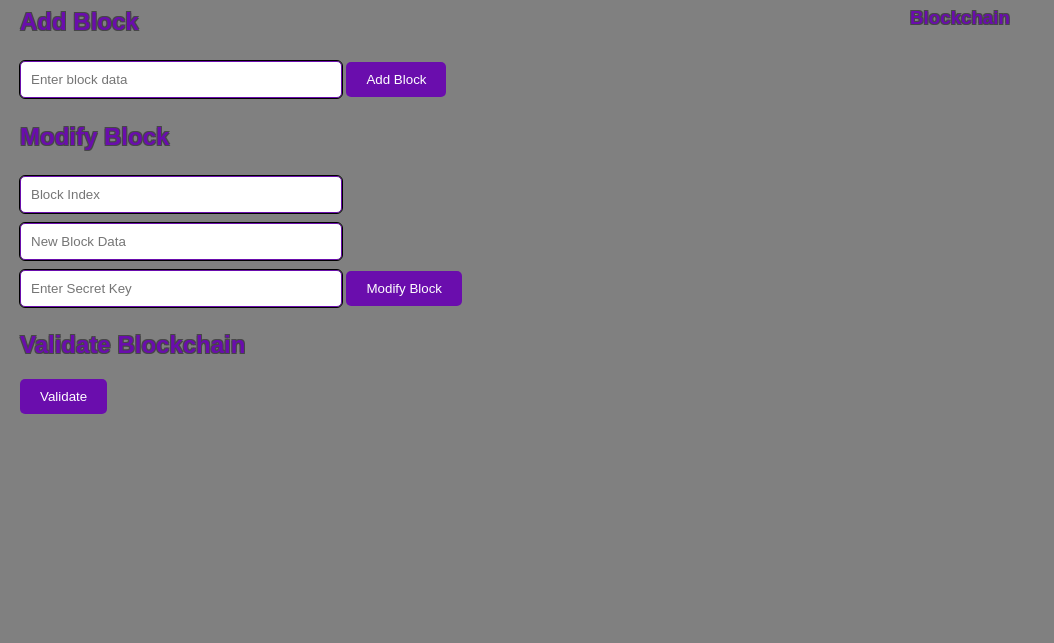
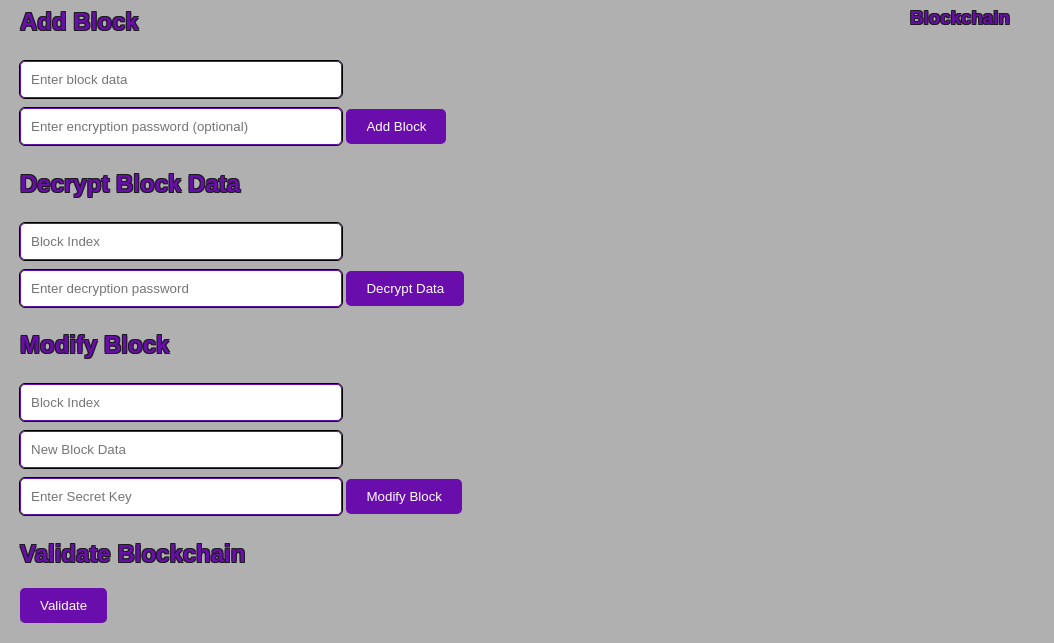
Before and after one commit to Anfex43/Muta-block, an Electron app: page index.html in a window 1440 px wide. Shown: the part 161-804 px from the top of the page, without its empty margins (0-1054 px from the left). Drawn offline with Linux system fonts and the light colour scheme; no server answers.

Commit message:
Updated UI to include the relevant sections for data encryption. Changed some of the colouring as it didnt look right

```diff
--- a/index.html
+++ b/index.html
@@ -20,7 +20,7 @@
         body {
             font-family: Arial, sans-serif;
             margin: 20px;
-            background-color: grey;
+            background-color: rgb(176, 176, 176);
             color: black;
             margin: 20px;
 
@@ -31,12 +31,12 @@
         h2 {
             color: #6A0DAD;
             /* Line below forces heading text to have outline */
-            text-shadow: -1px -1px 0 rgb(71, 71, 71), 1px -1px 0 rgb(71, 71, 71),-1px  1px 0 rgb(71, 71, 71), 1px  1px 0 rgb(71, 71, 71);
+            text-shadow: -1px -1px 0 rgb(28, 28, 28), 1px -1px 0 rgb(28, 28, 28),-1px  1px 0 rgb(28, 28, 28), 1px  1px 0 rgb(28, 28, 28);
 
         }
         h3 {
             color: #6A0DAD;
-            text-shadow: -1px -1px 0 rgb(71, 71, 71), 1px -1px 0 rgb(71, 71, 71),-1px  1px 0 rgb(71, 71, 71), 1px  1px 0 rgb(71, 71, 71);
+            text-shadow: -1px -1px 0 rgb(28, 28, 28), 1px -1px 0 rgb(28, 28, 28),-1px  1px 0 rgb(28, 28, 28), 1px  1px 0 rgb(28, 28, 28);
             text-align: center;
         }
         .block {
@@ -77,7 +77,14 @@
         <div class="inputs">
             <h2>Add Block</h2>
             <input type="text" id="block-data" placeholder="Enter block data" />
+            <input type="password" id="encryption-key" placeholder="Enter encryption password (optional)" />
             <button onclick="addBlock()">Add Block</button>
+
+            <h2>Decrypt Block Data</h2>
+            <input type="number" id="decrypt-index" placeholder="Block Index" />
+            <input type="password" id="decrypt-key" placeholder="Enter decryption password" />
+            <button onclick="decryptBlockData()">Decrypt Data</button>
+            <div id="decrypted-data"></div>
 
             <h2>Modify Block</h2>
             <input type="number" id="block-index" placeholder="Block Index" />
```
